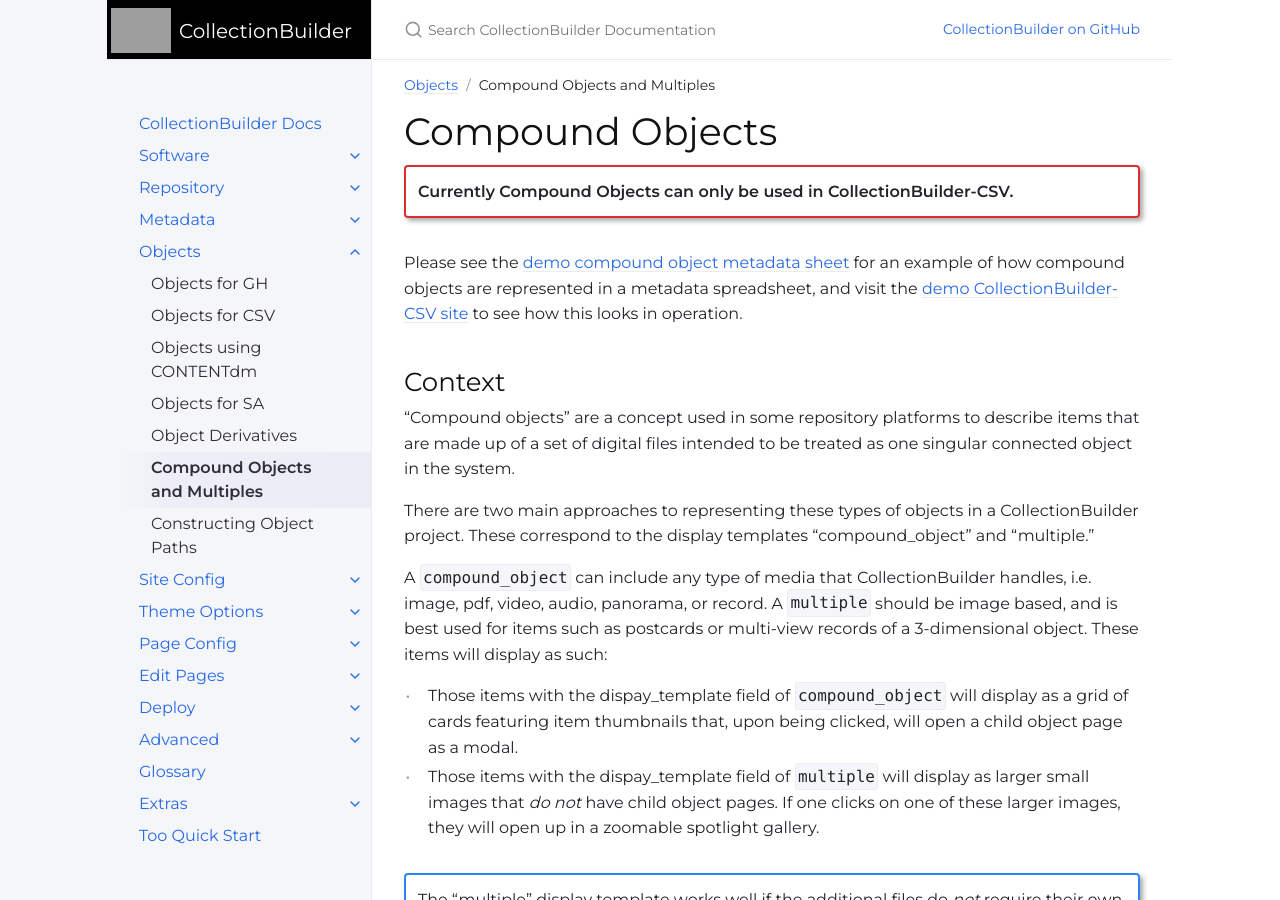
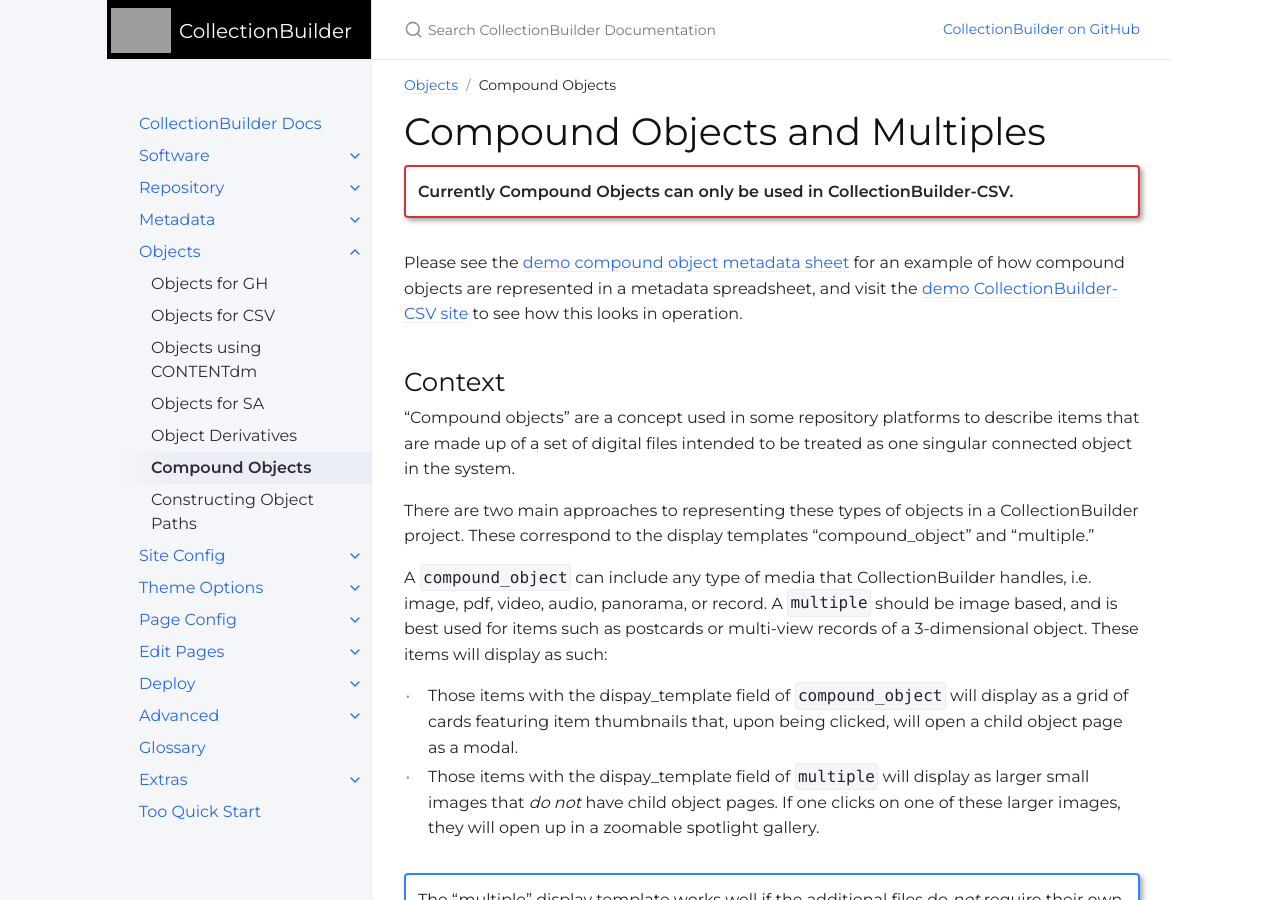
Before and after one commit to CollectionBuilder/cb-docs, a Jekyll site: the page built from docs/objects/compound-objects.md, in a window 1280 px wide and 900 px high. Built offline with Jekyll 4.4.1, drawn with Linux system fonts in a browser that asks for light colours; comment, search, counter and statistics services are not loaded; part of the change alters nothing that is shown.

Commit message:
clean up titles

```diff
--- a/docs/objects/compound-objects.md
+++ b/docs/objects/compound-objects.md
@@ -1,14 +1,14 @@
 ---
-title: Compound Objects and Multiples
+title: Compound Objects
 parent: Objects
 nav_order: 6
 ---
-# Compound Objects
+# Compound Objects and Multiples
 
 {:.alert .alert-red }
 **Currently Compound Objects can only be used in CollectionBuilder-CSV.**
 
-Please see the [demo compound object metadata sheet](https://docs.google.com/spreadsheets/d/1UNwl02r3fB-ybiKqb3SY4K30Tf4_rY_NOv5_o5WtVoY/edit?usp=sharing) for an example of how compound objects are represented in a metadata spreadsheet, and visit the [demo CollectionBuilder-CSV site]() to see how this looks in operation.
+Please see the [demo compound object metadata sheet](https://docs.google.com/spreadsheets/d/1UNwl02r3fB-ybiKqb3SY4K30Tf4_rY_NOv5_o5WtVoY/edit?usp=sharing) for an example of how compound objects are represented in a metadata spreadsheet, and visit the [demo CollectionBuilder-CSV site](https://www.lib.uidaho.edu/collectionbuilder/collectionbuilder-csv-demo/) to see how this looks in operation.
 
 ## Context
 
```
